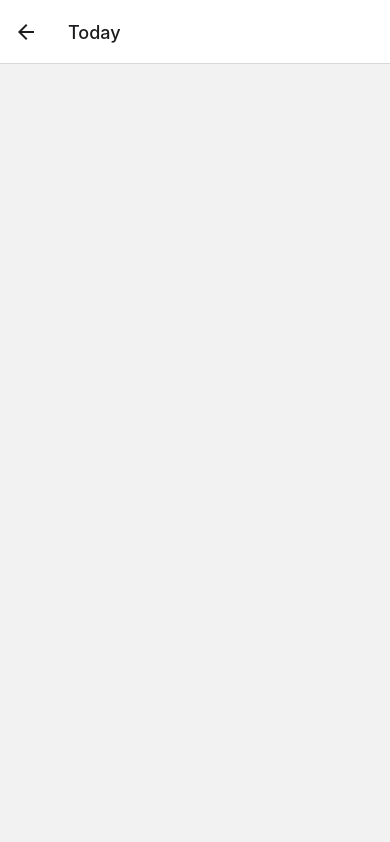
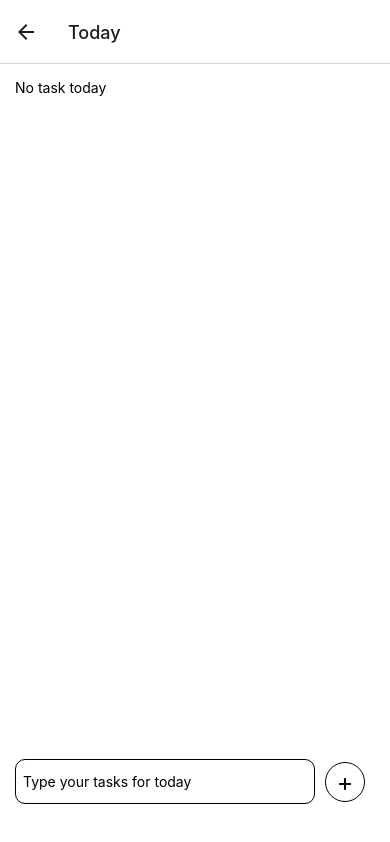
Before and after one commit to sowadawidos/todo_list, a React Native app: screen /MainPage in a window 390 px wide. Built offline with nearby package versions, Linux system fonts and the light colour scheme.

Commit message:
added structure of homepage, mainpage (add task and make task done)

```diff
--- a/components/DoneTasks.js
+++ b/components/DoneTasks.js
@@ -4,6 +4,7 @@ import { View, Text, StyleSheet } from 'react-native'
 export const DoneTasks = () => {
     return (
         <>
+            <Text>LATER</Text>
         </>
     )
 }
--- a/components/HeaderText.js
+++ b/components/HeaderText.js
@@ -1,5 +1,5 @@
-import React, { useState, useEffect } from 'react'
-import { View, Text, StyleSheet } from 'react-native'
+import React, {useState, useEffect} from 'react'
+import {View, Text, StyleSheet} from 'react-native'
 import styled from 'styled-components/native'
 
 export const HeaderText = () => {
--- a/components/Home.js
+++ b/components/Home.js
@@ -1,6 +1,6 @@
-import React, { useState, useEffect } from 'react'
-import { View, Text, StyleSheet, Button } from 'react-native'
-import { HeaderText } from "./HeaderText";
+import React, {useState, useEffect} from 'react'
+import {View, Text, StyleSheet, Button} from 'react-native'
+import {HeaderText} from "./HeaderText";
 import {MainButtons} from "./MainButtons";
 
 export const Home = ({navigation}) => {
--- a/components/MainButtons.js
+++ b/components/MainButtons.js
@@ -1,5 +1,5 @@
 import React, {useState, useEffect} from 'react'
-import { View, Text, StyleSheet, TouchableOpacity } from 'react-native'
+import {View, Text, StyleSheet, TouchableOpacity} from 'react-native'
 import styled from 'styled-components/native'
 
 export const MainButtons = ({navigation}) => {
--- a/components/MainPage.js
+++ b/components/MainPage.js
@@ -1,13 +1,43 @@
-import React, { useState, useEffect } from 'react'
-import { View, Text, StyleSheet, Button } from 'react-native'
+import React, {useState, useEffect} from 'react'
+import {View, Text, StyleSheet, Button, ScrollView, TouchableOpacity, TextInput} from 'react-native'
 import styled from 'styled-components/native'
+import {Task} from "./Task";
+import {TaskInput} from "./TaskInput";
 
 export const MainPage = () => {
+    const [tasks, setTasks] = useState([])
+
     return (
         <>
-            <View>
-
+            <View style={styles.mainPageBox}>
+                <ScrollView style={styles.taskBox}>
+                    {
+                        tasks.length === 0 && <Text>No task today</Text>
+                    }
+                    {
+                        tasks.map((task, index) => task.done ? null :
+                            <Task key={index} index={index} task={task} tasks={tasks} setTasks={setTasks}/>)
+                    }
+                </ScrollView>
+                <View style={styles.inputBox}>
+                    <TaskInput setTasks={setTasks}/>
+                </View>
             </View>
         </>
     )
 }
+
+const styles = StyleSheet.create({
+    mainPageBox: {
+        flex: 1,
+        backgroundColor: '#ffffff'
+    },
+    taskBox: {
+        padding: 15,
+        flex: 1
+    },
+    inputBox: {
+        height: 100,
+        padding: 15
+    }
+})
--- /dev/null
+++ b/components/Task.js
@@ -0,0 +1,57 @@
+import React, {useState, useEffect} from 'react'
+import {View, Text, StyleSheet, TouchableOpacity} from 'react-native'
+import styled from 'styled-components/native'
+
+export const Task = ({task, tasks, index, setTasks}) => {
+
+    const handleTaskChange = () => {
+        const clonedTasks = [...tasks]
+        clonedTasks[index].done = true
+        setTasks(clonedTasks)
+    }
+
+    return (
+        <>
+            <TaskBox>
+                <View style={styles.taskTextBox}>
+                    <Text>{task.task}</Text>
+                </View>
+                <DoneButton onPress={handleTaskChange}>
+                    <DoneButtonText>✓</DoneButtonText>
+                </DoneButton>
+            </TaskBox>
+        </>
+    )
+}
+
+const styles = StyleSheet.create({
+    taskTextBox: {
+        width: 300
+    }
+})
+
+const DoneButton = styled.TouchableOpacity`
+  width: 25px;
+  height: 25px;
+  border: 1px solid black;
+  text-align: center;
+  border-radius: 25px;
+  display: flex;
+  align-items: center;
+  justify-content: center;
+`;
+
+const DoneButtonText = styled.Text`
+  font-size: 15px;
+`;
+
+const TaskBox = styled.View`
+  display: flex;
+  flex-direction: row;
+  justify-content: space-between;
+  align-items: center;
+  border: 1px solid #7c7c7c;
+  padding: 10px;
+  border-radius: 10px;
+  margin-bottom: 10px;
+`;
--- /dev/null
+++ b/components/TaskInput.js
@@ -0,0 +1,82 @@
+import React, {useState, useEffect} from 'react'
+import {
+    View,
+    Text,
+    StyleSheet,
+    TextInput,
+    KeyboardAvoidingView,
+    Platform,
+    Keyboard
+} from 'react-native'
+import styled from 'styled-components/native'
+
+export const TaskInput = ({setTasks}) => {
+    const [input, setInput] = useState()
+
+    const handleClick = () => {
+        if (input) {
+            Keyboard.dismiss();
+            setTasks(prev => [
+                ...prev,
+                {
+                    task: input,
+                    done: false
+                }
+            ])
+            setInput('')
+        } else {
+            alert('Input cannot be empty')
+        }
+    }
+
+    return (
+        <>
+            <KeyboardAvoidingView
+                behavior={Platform.OS === 'ios' ? 'padding' : 'height'}
+            >
+                <InputBox style={{flex: 1}}>
+                    <Input
+                        placeholder="Type your tasks for today"
+                        onChangeText={text => setInput(text)}
+                        defaultValue={input}
+                    />
+                    <InputButton onPress={handleClick}>
+                        <InputButtonText>+</InputButtonText>
+                    </InputButton>
+
+                </InputBox>
+            </KeyboardAvoidingView>
+        </>
+    )
+}
+
+const InputBox = styled.View`
+  display: flex;
+  flex-direction: row;
+  justify-content: space-between;
+  align-items: center;
+`;
+
+const Input = styled.TextInput`
+  border: 1px solid black;
+  height: 45px;
+  width: 300px;
+  border-radius: 10px;
+  padding-left: 7px;
+`;
+
+const InputButton = styled.TouchableOpacity`
+  width: 40px;
+  height: 40px;
+  border: 1px solid black;
+  text-align: center;
+  border-radius: 25px;
+  display: flex;
+  align-items: center;
+  justify-content: center;
+  margin-right: 10px;
+`;
+
+const InputButtonText = styled.Text`
+  font-size: 25px;
+`;
--- a/package.json
+++ b/package.json
@@ -13,6 +13,7 @@
     "@react-native-async-storage/async-storage": "~1.15.0",
     "@react-navigation/native": "^6.0.6",
     "@react-navigation/native-stack": "^6.2.5",
+    "axios": "^0.24.0",
     "expo": "~43.0.2",
     "expo-status-bar": "~1.1.0",
     "react": "17.0.1",
```
Also changed, not shown: 1 other file (tests, documents, lock files or other folders).
